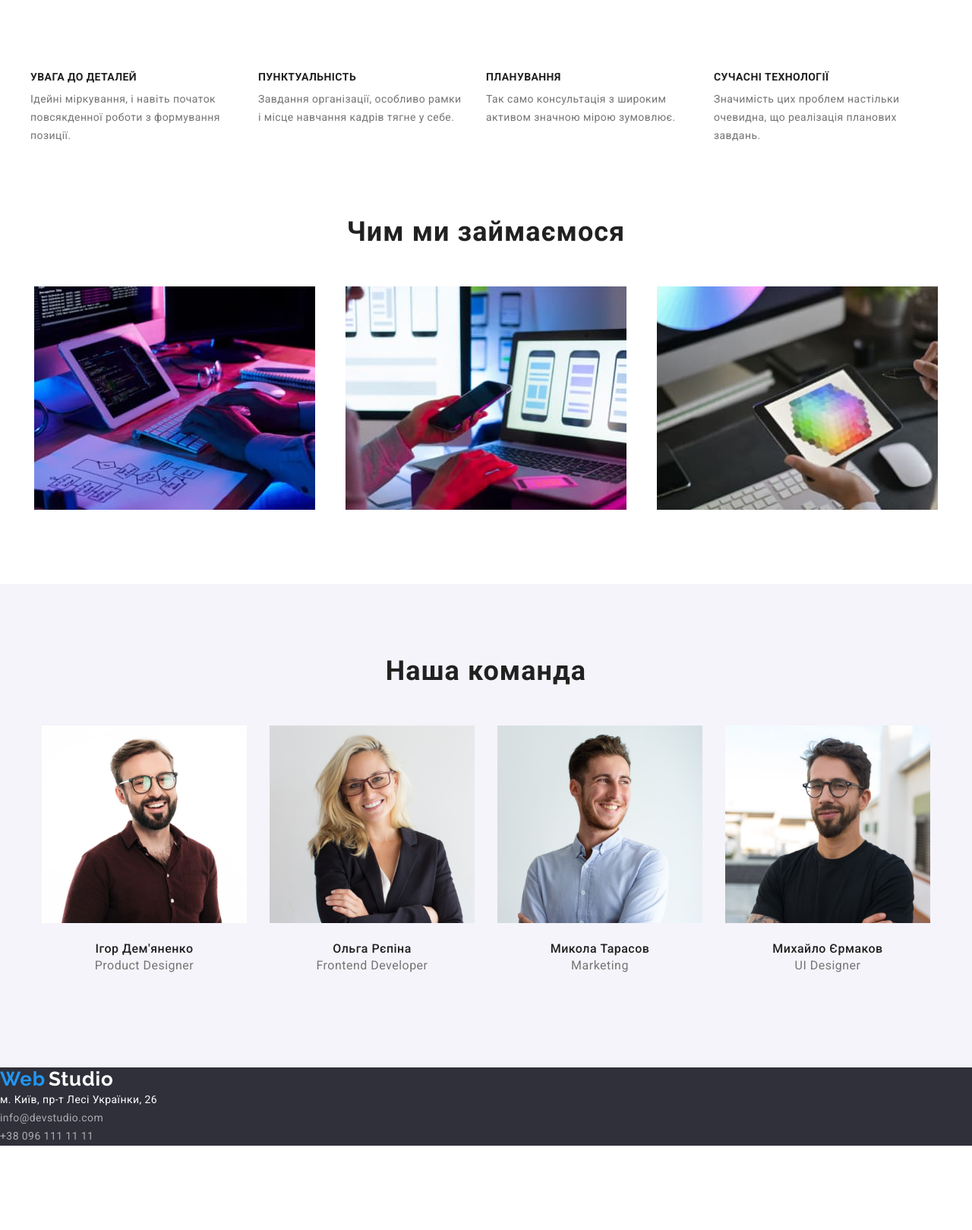
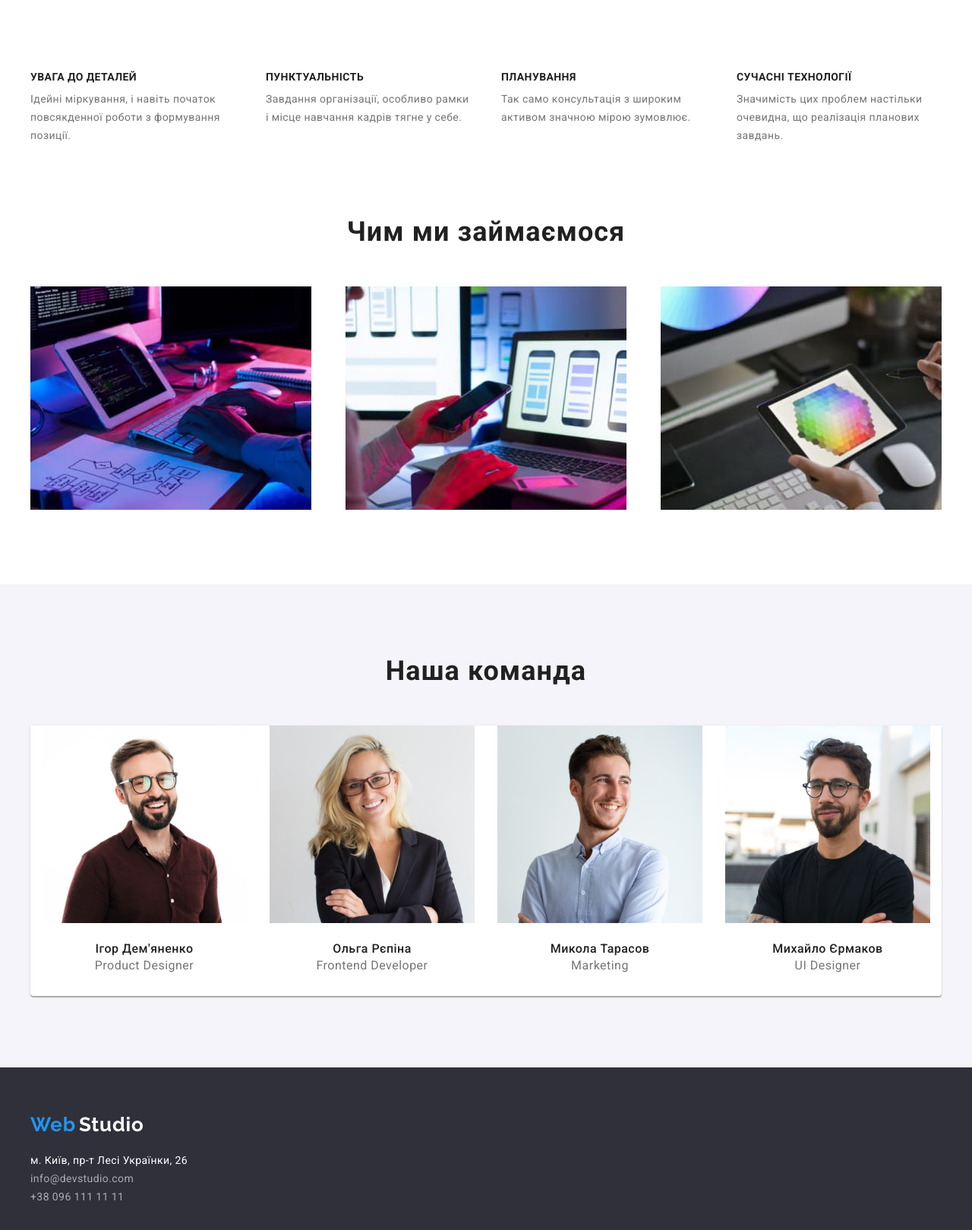
Before and after one commit to romadoc22/goit-markup-hw-03, a plain HTML site: page index.html in a window 1280 px wide. Shown: the part 681-2300 px from the top of the page at 76% size. Before the commit the page ends 2189 px from the top, so only its background shows below. Drawn offline with nearby package versions, Linux system fonts and the light colour scheme.

Commit message:
add fix mentor

```diff
--- a/css/styles.css
+++ b/css/styles.css
@@ -21,7 +21,8 @@ body {
 .list-filter,
 .list-style,
 .list-examples,
-.list-team {
+.list-team,
+.list-footer {
   list-style: none;
   padding: 0;
   margin: 0;
@@ -157,7 +158,7 @@ ul {
 /* hero */
 
 .section-hero {
-  max-width: 1230px;
+  max-width: 1600px;
   background-color: var(--primary-background-color);
   text-align: center;
   padding-top: 200px;
@@ -214,10 +215,11 @@ ul {
   display: flex;
   flex-wrap: wrap;
   gap: 30px;
+  justify-content: space-between;
 }
 
 .itempr {
-  width: 270px;
+  max-width: 270px;
 }
 
 .itempr .section-preferens {
@@ -250,7 +252,7 @@ ul {
 .list-examples {
   display: flex;
   flex-wrap: nowrap;
-  justify-content: space-around;
+  justify-content: space-between;
 }
 
 .list-examples .link-examples + .link-examples {
@@ -277,6 +279,10 @@ ul {
   display: flex;
   flex-wrap: wrap;
   justify-content: center;
+  background-color: var(--pimary-white-color);
+  box-shadow: 0px 1px 3px rgba(0, 0, 0, 0.12), 0px 1px 1px rgba(0, 0, 0, 0.14),
+    0px 2px 1px rgba(0, 0, 0, 0.2);
+  border-radius: 0px 0px 4px 4px;
 }
 
 .list-team .link-team + .link-team {
@@ -309,7 +315,12 @@ ul {
 
 /* footer */
 .footer {
+  max-width: 1600px;
   background-color: var(--primary-background-color);
+  padding-top: 60px;
+  padding-bottom: 60px;
+  margin-left: auto;
+  margin-right: auto;
 }
 
 .link-footer .geo {
@@ -335,18 +346,31 @@ ul {
   color: var(--accent-color);
 }
 
+.footer-logo {
+  font-family: 'Raleway';
+  font-style: normal;
+  font-weight: 700;
+  font-size: 26px;
+  line-height: 1.19;
+  letter-spacing: 0.03em;
+  color: var(--pimary-white-color);
+}
+.logo-footer {
+  display: block;
+  margin-bottom: 20px;
+}
+
 /* portfolio */
 
 .list-filter {
   display: flex;
   flex-wrap: wrap;
   list-style: none;
+  gap: 30px;
 }
 
 .item-filter {
   width: 370px;
-  margin-right: 30px;
-  margin-bottom: 30px;
   border: 1px solid #eeeeee;
 }
 a img {
@@ -425,16 +449,6 @@ a {
   color: var(--pimary-white-color);
 }
 
-.footer-logo {
-  font-family: 'Raleway';
-  font-style: normal;
-  font-weight: 700;
-  font-size: 26px;
-  line-height: 1.19;
-  letter-spacing: 0.03em;
-  color: var(--pimary-white-color);
-}
-
 .visually-hidden {
   position: absolute;
   white-space: nowrap;
--- a/index.html
+++ b/index.html
@@ -39,7 +39,7 @@
   <main>
     <!-- Головний баннер -->
     <section class="section-hero">
-      <div class="container hero"></div>
+      <div class="container hero">
         <h1 class="hero-title">Ефективні рішення для <br> вашого бізнесу</h1>
         <button type="button" class="hero-button">Замовити послугу</button>
       </div>
@@ -122,19 +122,19 @@
   </main>
 </body>
 <footer class="footer">
-  <a href="/" class="logo-footer">
-    <span class="logo-title">Web</span> <span class="footer-logo">Studio</span></a>
+  <div class="container">
+    <a href="/" class="logo-footer"> <span class="logo-title">Web</span> <span class="footer-logo">Studio</span></a>
     <address>
-    <ul class="list footer">
+      <ul class="list-footer">
         <li class="link-footer">
           <a href="https://goo.gl/maps/RN6VaMhkWxTvhAsJA" target="_blank" rel="noopener noreferrer nofollow">
-          <span class="geo">м. Київ, пр-т Лесі Українки, 26</span>
-        </a>
+            <span class="geo">м. Київ, пр-т Лесі Українки, 26</span> </a>
         </li>
         <li class="link-footer"><a href="mailto:info@devstudio.com">info@devstudio.com</a></li>
         <li class="link-footer"><a href="tel:380961111111">+38 096 111 11 11</a></li>
       </ul>
     </address>
+  </div>
 </footer>
 
 </html>
```
Also changed, not shown: portfolio.html (+3 -1 lines). Lines whose indentation alone changed are shown as unchanged.
